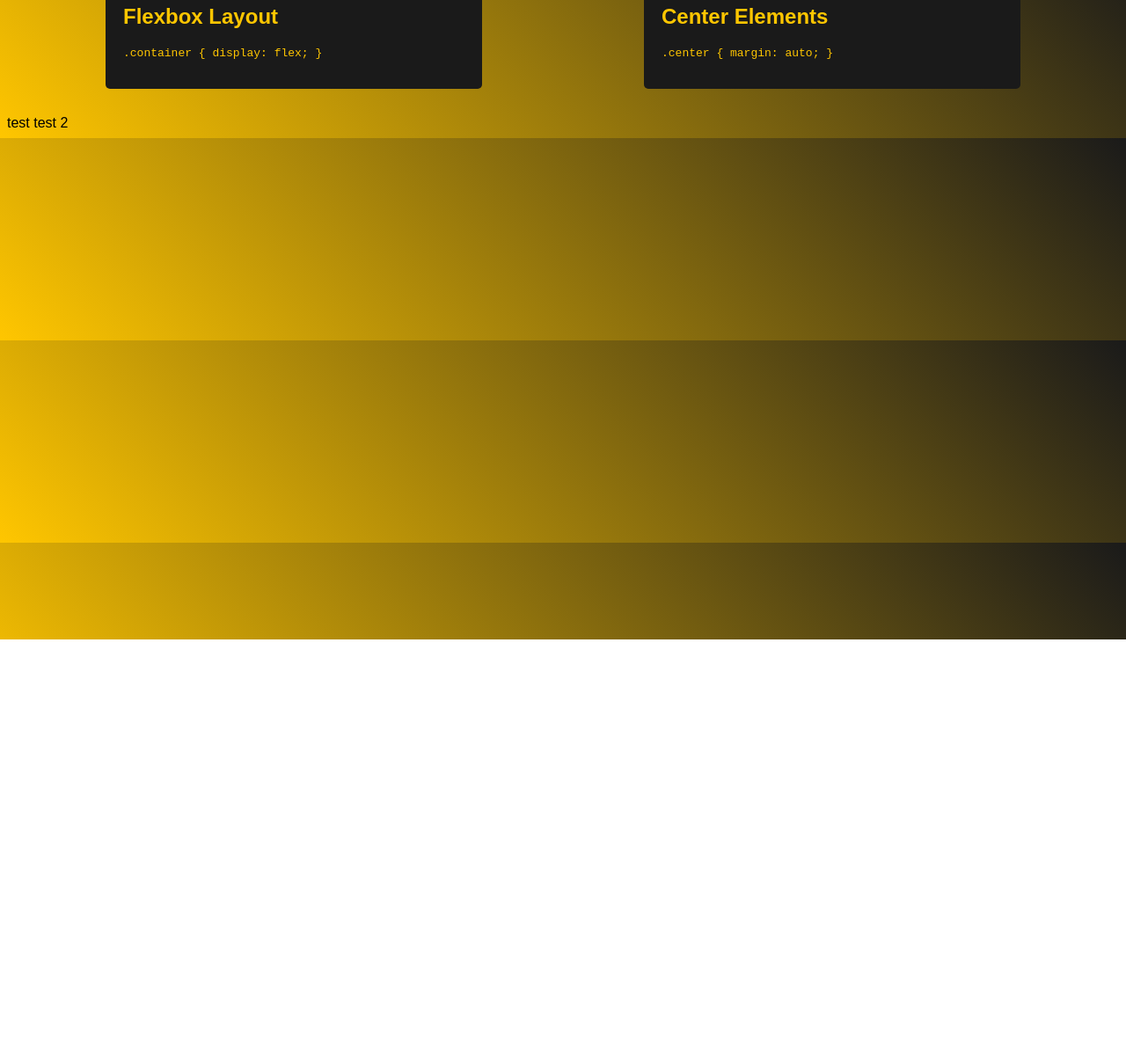
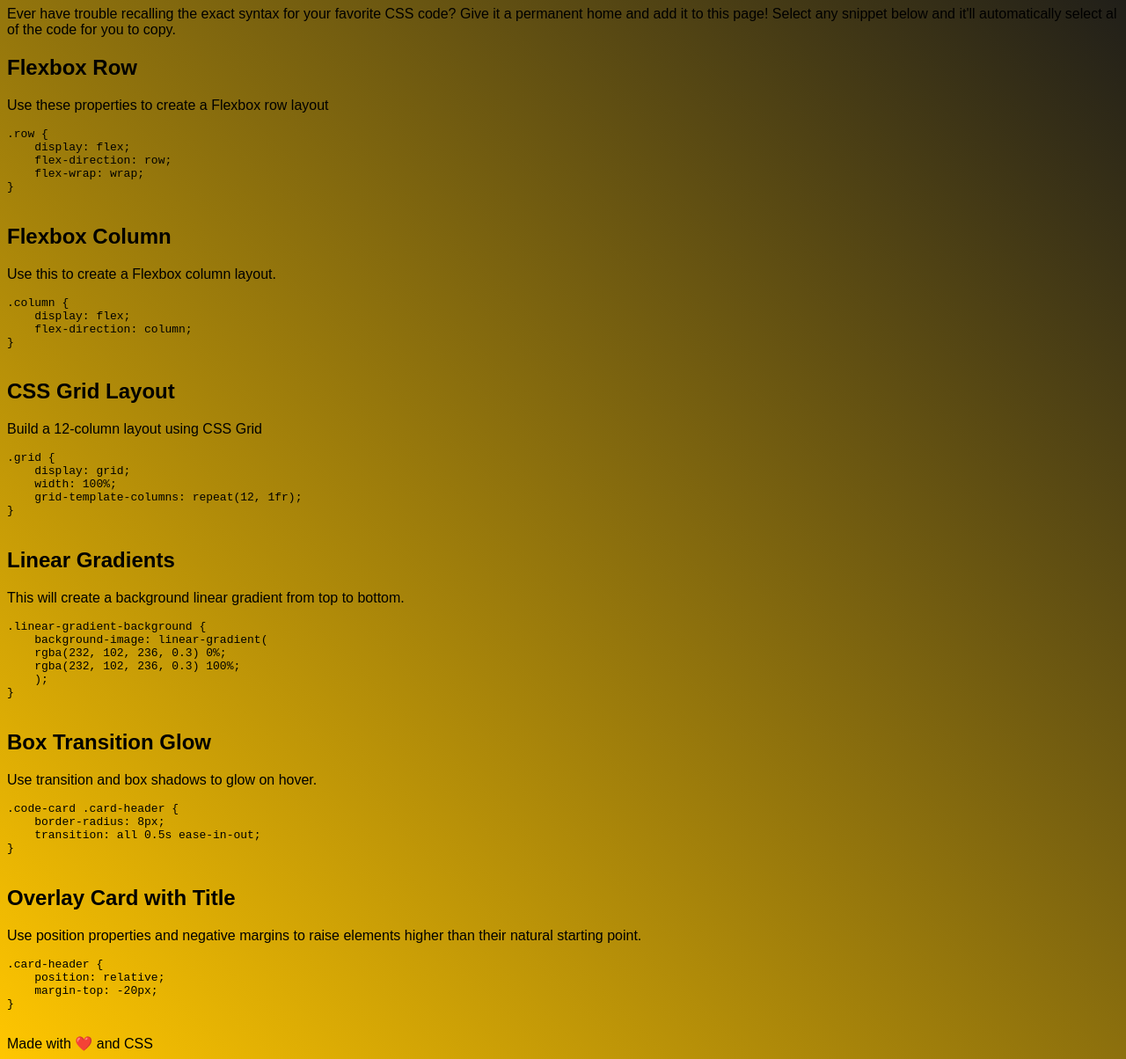
Before and after one commit to liq543/Mini-Project-2, a plain HTML site: page index.html in a window 1280 px wide. Shown: the part 73-1277 px from the top of the page at 88% size. Before the commit the page ends 800 px from the top, so only its background shows below. Drawn offline with Linux system fonts and the light colour scheme; files that its build step writes are made by us from their sources.

Commit message:
added starter html

```diff
--- a/index.html
+++ b/index.html
@@ -3,25 +3,82 @@
     <head>
         <meta charset="UTF-8">
         <meta name="viewport" content="width=device-width, initial-scale=1.0">
-    <title>CSS Snippets</title>
-    <link rel="stylesheet" href="style.css">
+        <link rel="stylesheet" href="./assets/css/style.css">
+        <title>CSS Cheatsheet</title>
     </head>
+
     <body>
+        <header>
+            <h1>CSS Snippet Cheatsheet</h1>
+            <p>Ever have trouble recalling the exact syntax for your favorite CSS code? Give it a permanent home and add it to this page! Select any snippet below and it'll automatically select al of the code for you to copy.</p>
+        </header>
+
         <main>
-        <section class="snippets-container">
-            <div class="snippet">
-                <h2>Flexbox Layout</h2>
-                <pre>.container { display: flex; }</pre>
-            </div>
-            <div class="snippet">
-                <h2>Center Elements</h2>
-                <pre>.center { margin: auto; }</pre>
-            </div>
-            <!-- More snippets... -->
+            <section class="card">
+                <h2>Flexbox Row</h2>
+                <p>Use these properties to create a Flexbox row layout</p>
+                <pre>.row {
+    display: flex;
+    flex-direction: row;
+    flex-wrap: wrap;
+}
+                </pre>
             </section>
+
+            <section class="card">
+                <h2>Flexbox Column</h2>
+                <p>Use this to create a Flexbox column layout.</p>
+                <pre>.column {
+    display: flex;
+    flex-direction: column;
+}
+                </pre>
+            </section>
+
+            <section class="card">
+                <h2>CSS Grid Layout</h2>
+                <p>Build a 12-column layout using CSS Grid</p>
+                <pre>.grid {
+    display: grid;
+    width: 100%;
+    grid-template-columns: repeat(12, 1fr);
+}
+                </pre>
+            </section>
+
+            <section class="card">
+                <h2>Linear Gradients</h2>
+                <p>This will create a background linear gradient from top to bottom.</p>
+                <pre>.linear-gradient-background {
+    background-image: linear-gradient(
+    rgba(232, 102, 236, 0.3) 0%;
+    rgba(232, 102, 236, 0.3) 100%;
+    );
+}
+                </pre>
+            </section>
+
+            <section class="card">
+                <h2>Box Transition Glow</h2>
+                <p>Use transition and box shadows to glow on hover.</p>
+                <pre>.code-card .card-header {
+    border-radius: 8px;
+    transition: all 0.5s ease-in-out;
+}
+                </pre>
+            </section>
+
+            <section class="card">
+                <h2>Overlay Card with Title</h2>
+                <p>Use position properties and negative margins to raise elements higher than their natural starting point.</p>
+                <pre>.card-header {
+    position: relative;
+    margin-top: -20px;
+}
+                </pre>
+            </section>
+
+            <footer>Made with ❤️ and CSS</footer>
         </main>
     </body>
 </html>
-
-test
-test 2
```
Lines whose indentation alone changed are shown as unchanged.
